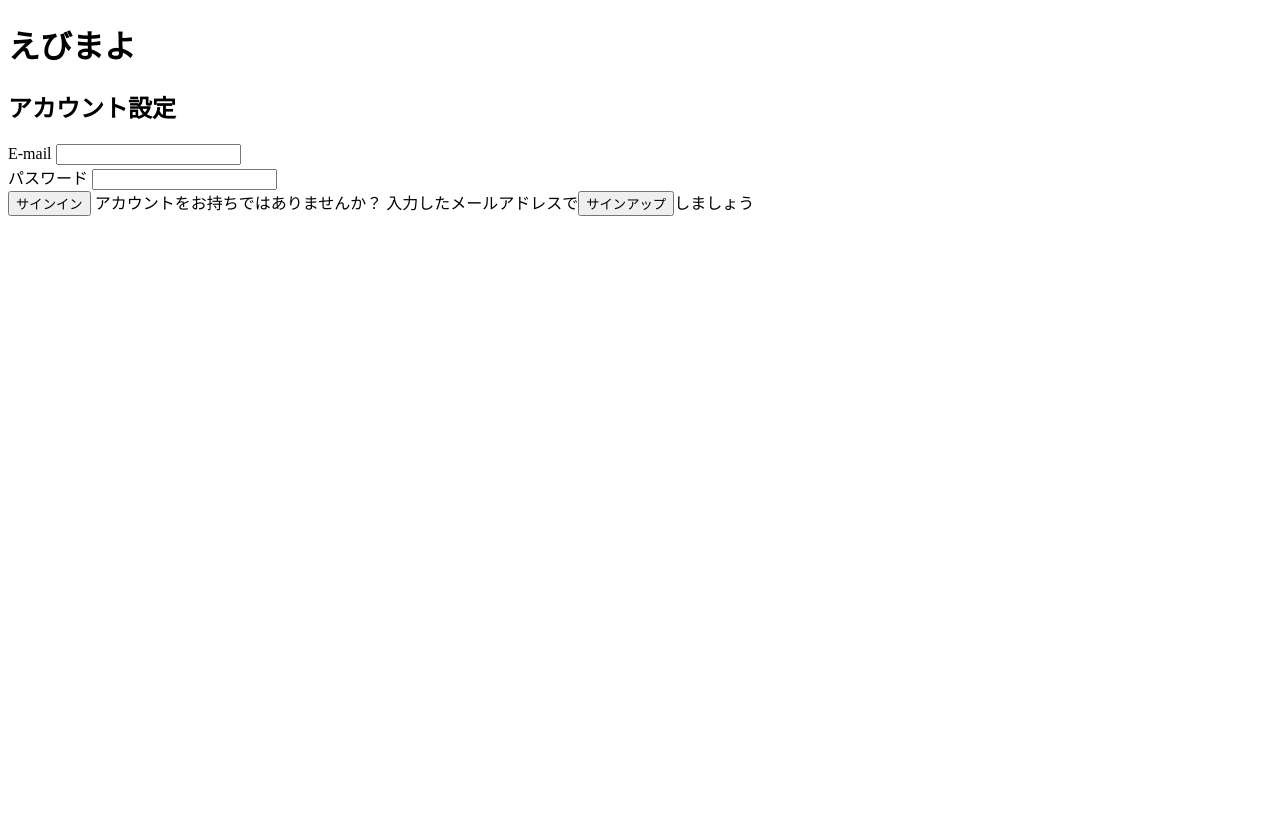
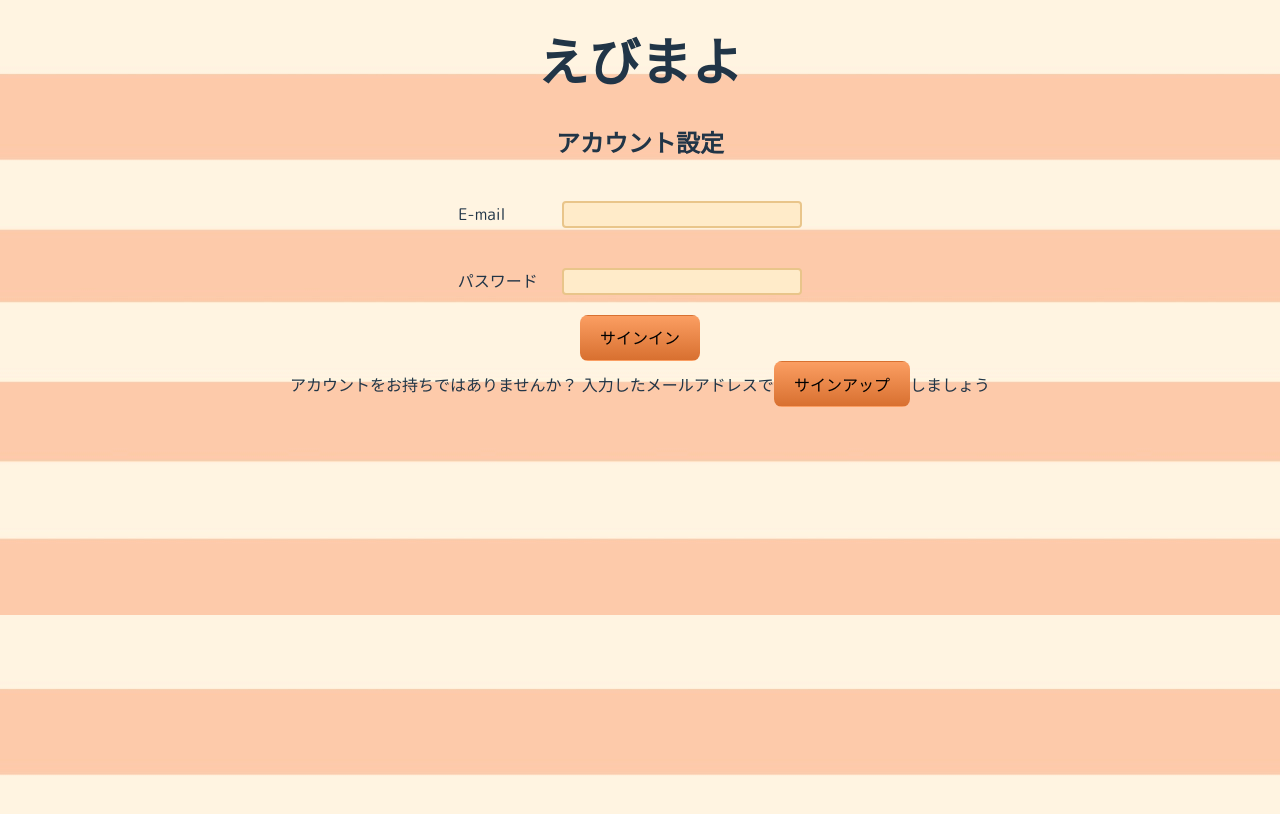
Before and after one commit to project-enshuu-team/main, a plain HTML site: page account/index.html in a window 1280 px wide. Drawn offline with Linux system fonts and the light colour scheme.

Commit message:
ログイン画面のデザイン変更分を反映

```diff
--- /dev/null
+++ b/account/assets/index-nN-h7cOA.css
@@ -0,0 +1 @@
+@import"https://fonts.googleapis.com/css?family=M+PLUS+Rounded+1c";:root{font-family:"M PLUS Rounded 1c",sans-serif;line-height:1.5;font-weight:400;color-scheme:light dark;color:#000;background-image:url(/account/assets/haikei-BN2kgoVD.jpg);text-rendering:optimizeLegibility;-webkit-font-smoothing:antialiased;-moz-osx-font-smoothing:grayscale}a{font-weight:500;color:#646cff;text-decoration:inherit}a:hover{color:#535bf2}body{text-align:center;margin:0;place-items:center;min-width:320px;min-height:100vh}input{background-color:#ffebc9;border:2px solid rgb(233,197,138);border-radius:4px;margin:20px;font-size:large}h1{font-size:3.2em;line-height:1.1}#app{max-width:1280px;margin:0 auto;padding:2rem;text-align:center}.logo{height:6em;padding:1.5em;will-change:filter;transition:filter .3s}.logo:hover{filter:drop-shadow(0 0 2em #646cffaa)}.logo.vanilla:hover{filter:drop-shadow(0 0 2em #f7df1eaa)}.card{padding:2em}.read-the-docs{color:#888}button{border-radius:8px;border:1px solid transparent;padding:.6em 1.2em;font-size:1em;font-weight:500;font-family:inherit;background:linear-gradient(to top,#d87030,#fb9e62);cursor:pointer;transition:.5s}button:hover{opacity:.5}button:focus,button:focus-visible{outline:4px auto -webkit-focus-ring-color}@media (prefers-color-scheme: light){:root{color:#213547;background-color:#fff}a:hover{color:#747bff}button{background-color:#f9f9f9}}
--- a/account/index.html
+++ b/account/index.html
@@ -3,24 +3,25 @@
   <head>
     <meta charset="UTF-8">
     <meta name="viewport" content="width=device-width, initial-scale=1.0">
-    <title>えびまよにサインイン/サインアップ</title>
-    <script type="module" crossorigin src="/account/assets/index-bmPYTJbV.js"></script>
+    <title>ログイン</title>
+    <script type="module" crossorigin src="/account/assets/index-BwXzXXu-.js"></script>
+    <link rel="stylesheet" crossorigin href="/account/assets/index-nN-h7cOA.css">
   </head>
   <body>
     <h1>えびまよ</h1>
     <section id="sectionSignin">
       <h2>アカウント設定</h2>
       <form>
-        <div>
-          <label for="inputEmail">E-mail</label>
+        <div class="input">
+          <label for="inputEmail">E-mail&emsp;&emsp;</label>
           <input type="email" name="inputEmail" id="inputEmail">
         </div>
-        <div>
+        <div class="input">
           <label for="inputPassword">パスワード</label>
           <input type="password" name="inputPassword" id="inputPassword">
         </div>
         <button type="submit" id="buttonSignin"
-aria-describedby="errorMessage">サインイン</button>
+aria-describedby="errorMessage">サインイン</button><br>
         アカウントをお持ちではありませんか？
         入力したメールアドレスで<button type="button" id="buttonSignup"
 aria-describedby="errorMessage">サインアップ</button>しましょう
```
Also changed, not shown: account/assets/haikei-BN2kgoVD.jpg (added), account/assets/index-BwXzXXu-.js (renamed from account/assets/index-bmPYTJbV.js).
